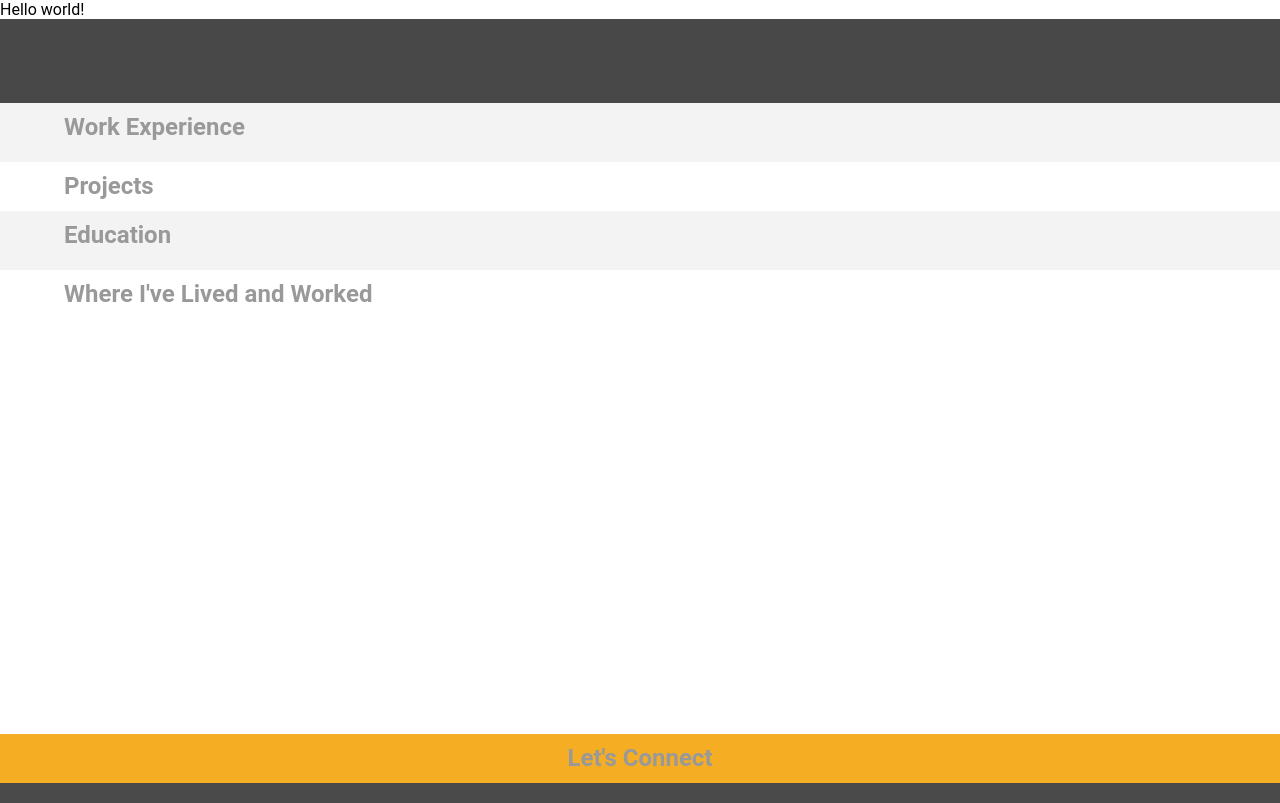
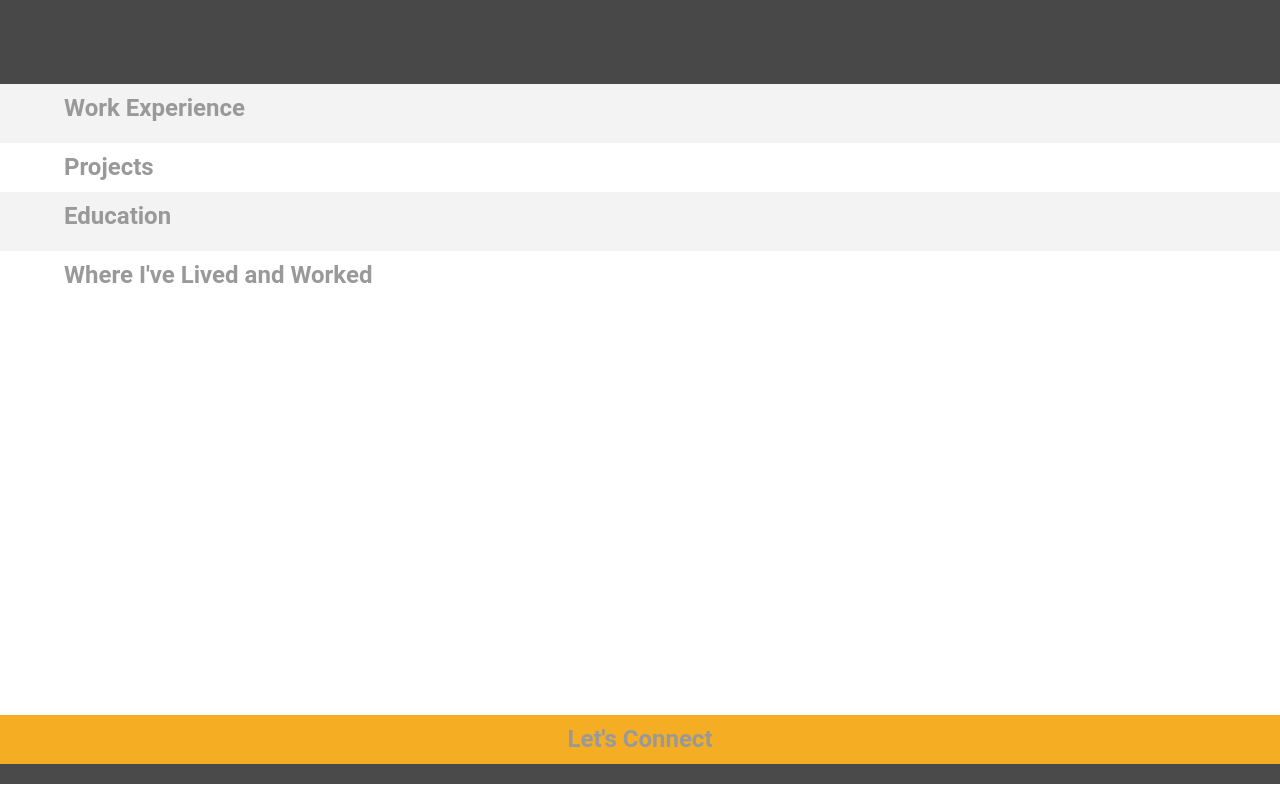
Before and after one commit to CodeWithOz/ResumeRefactor, a website: page app/index.html in a window 1280 px wide. Drawn offline with Linux system fonts and the light colour scheme; files that its build step writes are made by us from their sources.

Commit message:
Remove 'Hello World!' text

```diff
--- a/app/index.html
+++ b/app/index.html
@@ -33,7 +33,6 @@
     <![endif]-->
 
     <div id="main">
-      Hello world!
       <div id="header" class="center-content clear-fix">
         <ul id="topContacts" class="flex-box"></ul>
       </div>
```
